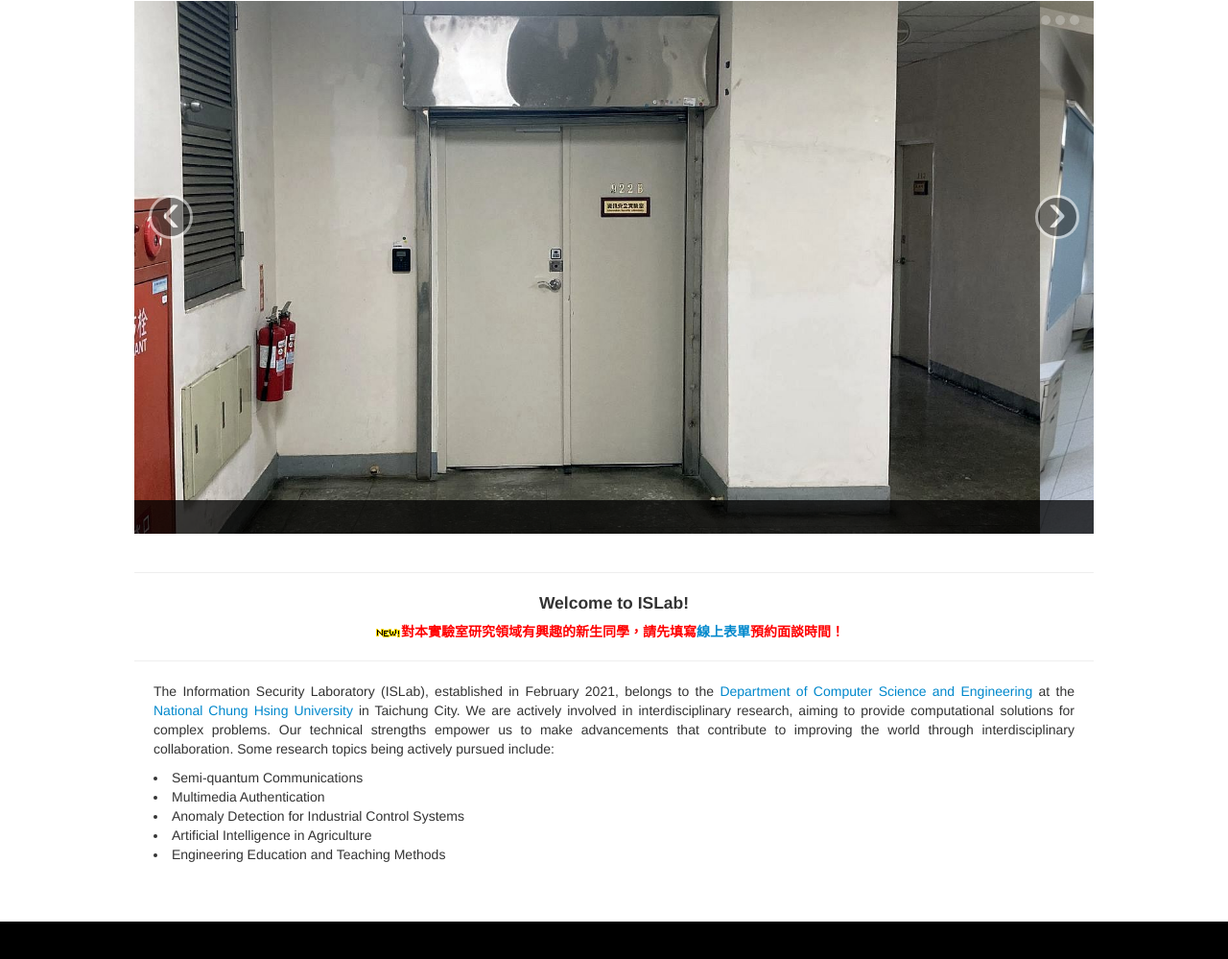
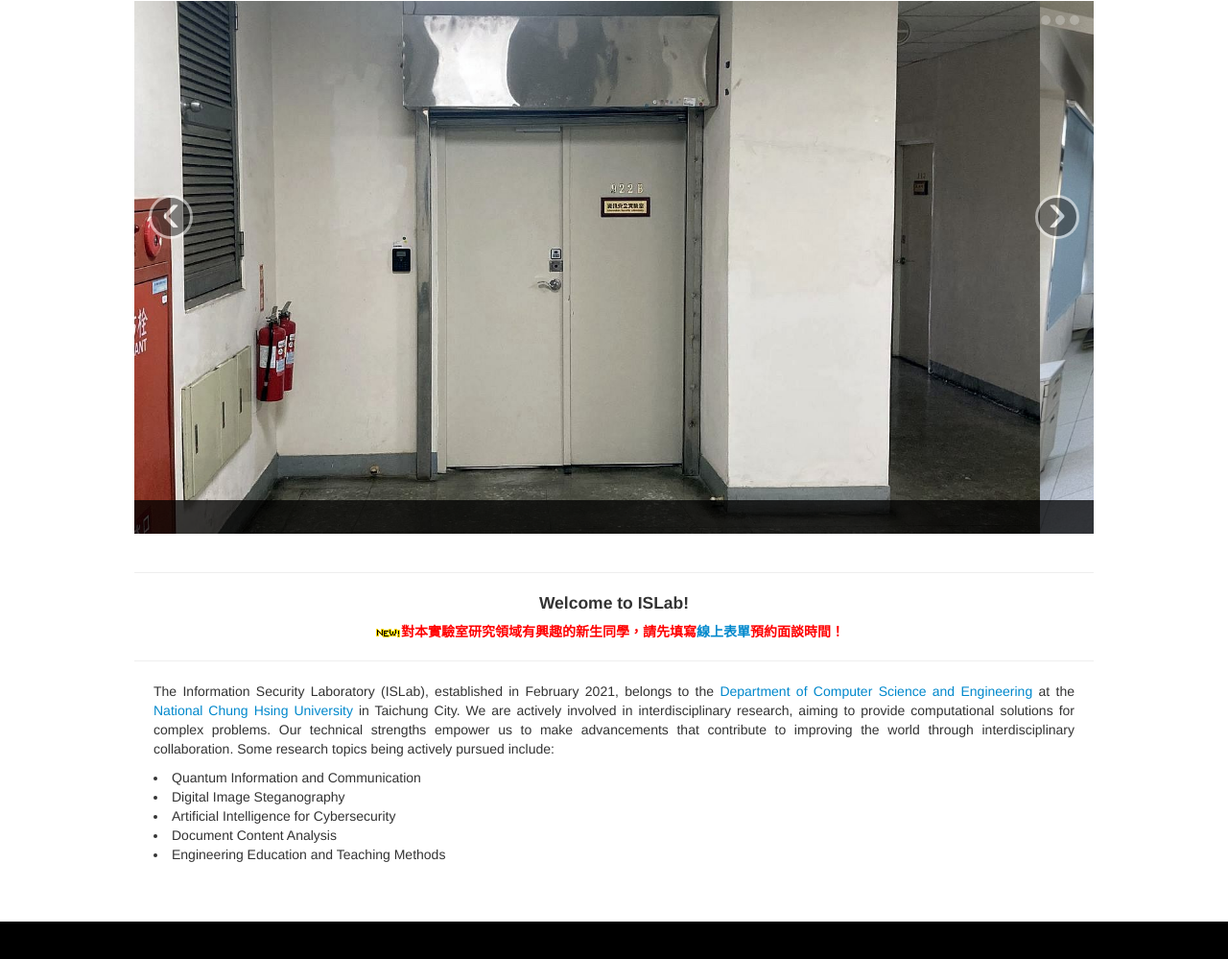
Before and after one commit to aggielab/aggielab.github.io, a plain HTML site: page index.html in a window 1280 px wide. Shown: the part 267-1266 px from the top of the page at 96% size. Drawn offline with Linux system fonts and the light colour scheme.

Commit message:
Update website

```diff
--- a/index.html
+++ b/index.html
@@ -99,10 +99,10 @@
 						<p style="text-align: justify;">
 							The Information Security Laboratory (ISLab), established in February 2021, belongs to the <a href="http://www.cs.nchu.edu.tw" target="_blank">Department of Computer Science and Engineering</a> at the <a href="https://www.nchu.edu.tw" target="_blank">National Chung Hsing University</a> in Taichung City.
 							We are actively involved in interdisciplinary research, aiming to provide computational solutions for complex problems. Our technical strengths empower us to make advancements that contribute to improving the world through interdisciplinary collaboration. Some research topics being actively pursued include:
-							<li>Semi-quantum Communications</li>
-							<li>Multimedia Authentication</li>
-							<li>Anomaly Detection for Industrial Control Systems</li>
-							<li>Artificial Intelligence in Agriculture</li>
+							<li>Quantum Information and Communication</li>
+							<li>Digital Image Steganography</li>
+							<li>Artificial Intelligence for Cybersecurity</li>
+							<li>Document Content Analysis</li>
 							<li>Engineering Education and Teaching Methods</li>
 						</p>
 					</div>
```
